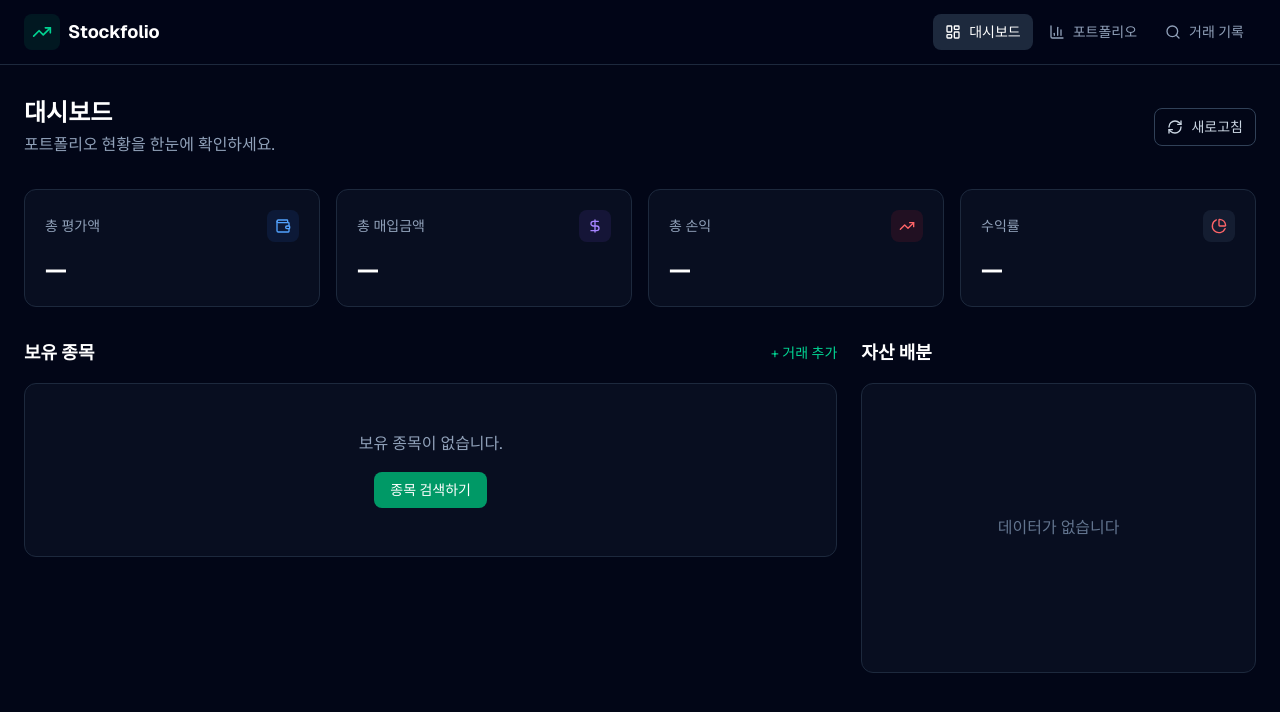
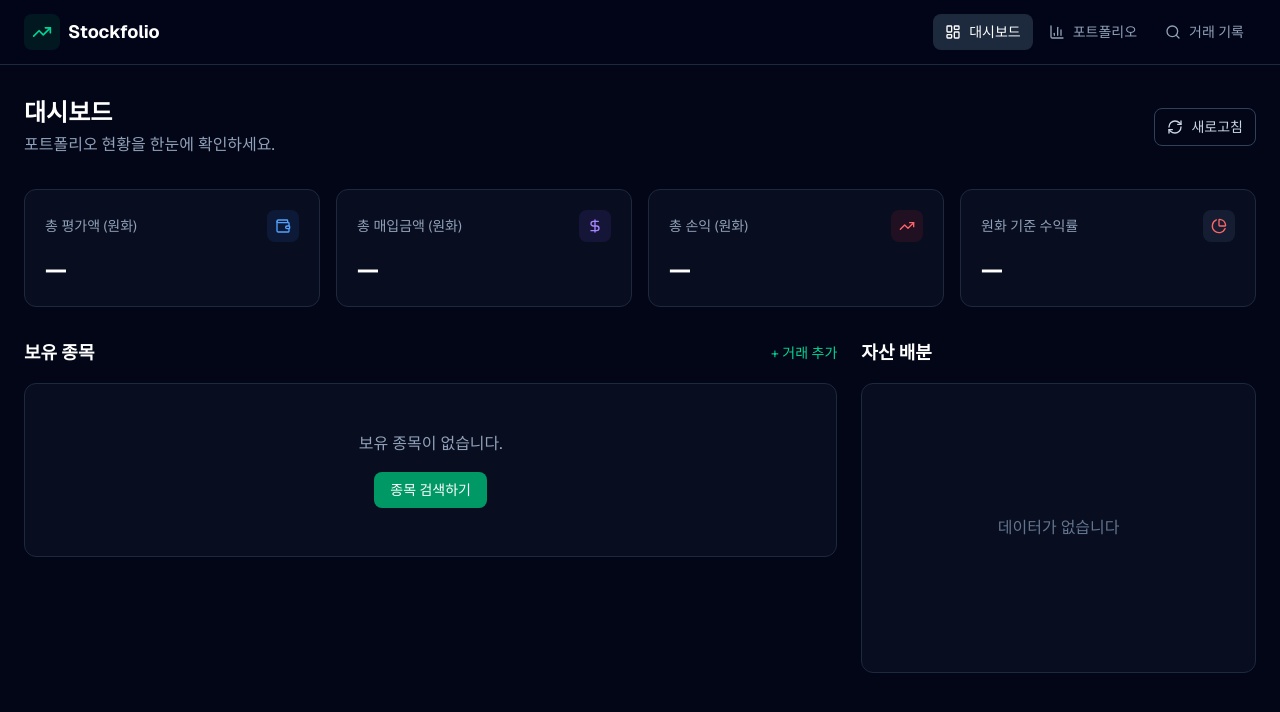
Before and after one commit to lluvia373/stockfolio, a Next.js app: page / in a window 1280 px wide. Shown: the top 712 px of the page. Built offline with nearby package versions, Linux system fonts and the light colour scheme.

Commit message:
feat: display portfolio summary in KRW

```diff
--- a/src/components/PortfolioSummaryCards.tsx
+++ b/src/components/PortfolioSummaryCards.tsx
@@ -11,23 +11,24 @@ interface PortfolioSummaryCardsProps {
 }
 
 export function PortfolioSummaryCards({ summary, loading }: PortfolioSummaryCardsProps) {
+  const baseCurrency = summary?.baseCurrency ?? "KRW";
   const cards = [
     {
-      label: "총 평가액",
-      value: summary ? formatCurrency(summary.totalValue) : "—",
+      label: "총 평가액 (원화)",
+      value: summary ? formatCurrency(summary.totalValue, baseCurrency) : "—",
       icon: Wallet,
       color: "text-blue-400",
       bg: "bg-blue-500/10",
     },
     {
-      label: "총 매입금액",
-      value: summary ? formatCurrency(summary.totalCost) : "—",
+      label: "총 매입금액 (원화)",
+      value: summary ? formatCurrency(summary.totalCost, baseCurrency) : "—",
       icon: DollarSign,
       color: "text-violet-400",
       bg: "bg-violet-500/10",
     },
     {
-      label: "총 손익",
+      label: "총 손익 (원화)",
       value: null,
       icon: TrendingUp,
       color: summary && summary.totalGainLoss >= 0 ? "text-emerald-400" : "text-red-400",
@@ -36,6 +37,7 @@ export function PortfolioSummaryCards({ summary, loading }: PortfolioSummaryCard
         <PriceChange
           value={summary.totalGainLoss}
           percent={summary.totalGainLossPercent}
+          currency={baseCurrency}
           size="lg"
           showPercent
         />
@@ -44,7 +46,7 @@ export function PortfolioSummaryCards({ summary, loading }: PortfolioSummaryCard
       ),
     },
     {
-      label: "수익률",
+      label: "원화 기준 수익률",
       value: summary ? formatPercent(summary.totalGainLossPercent) : "—",
       icon: PieChart,
       color: summary && summary.totalGainLossPercent >= 0 ? "text-emerald-400" : "text-red-400",
```
